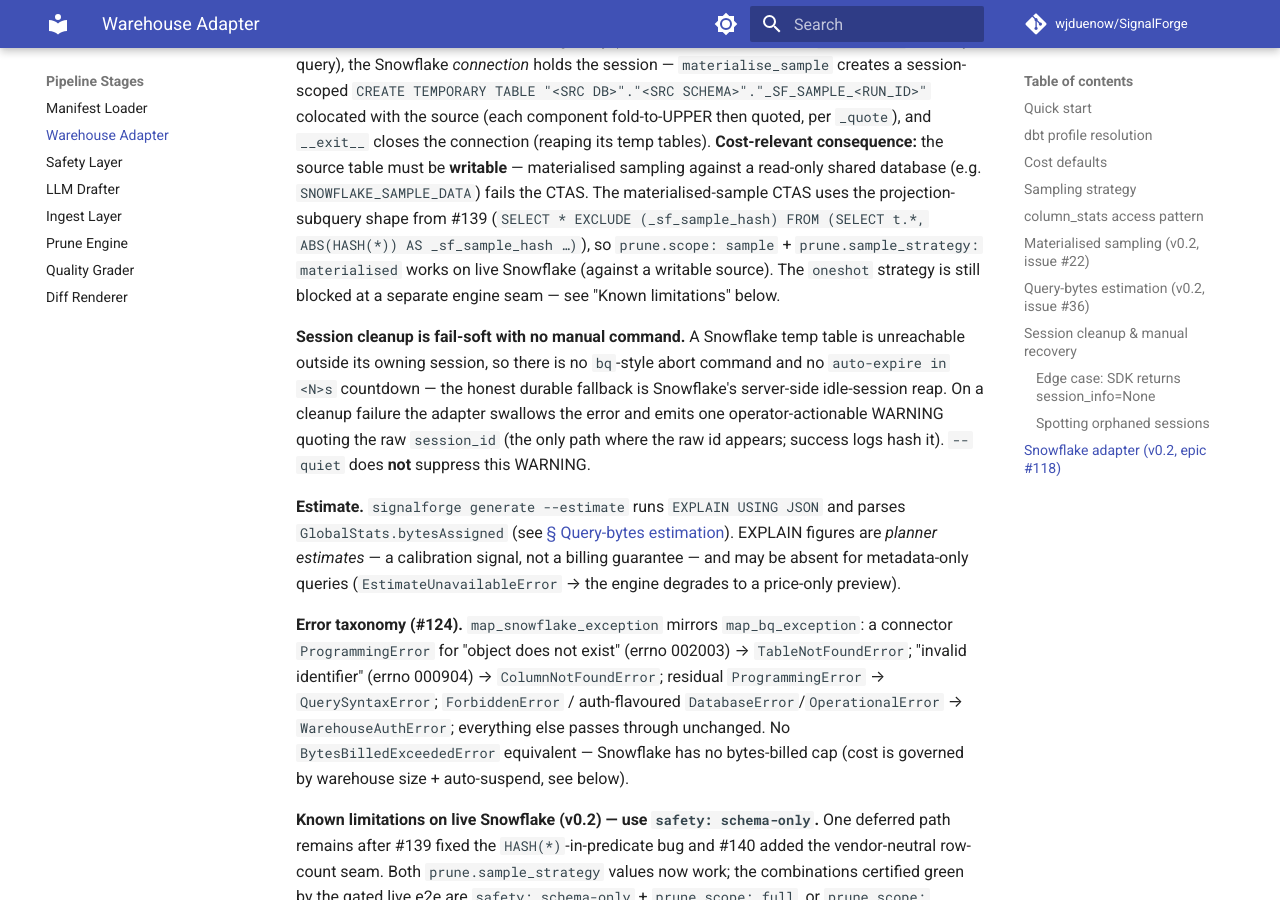
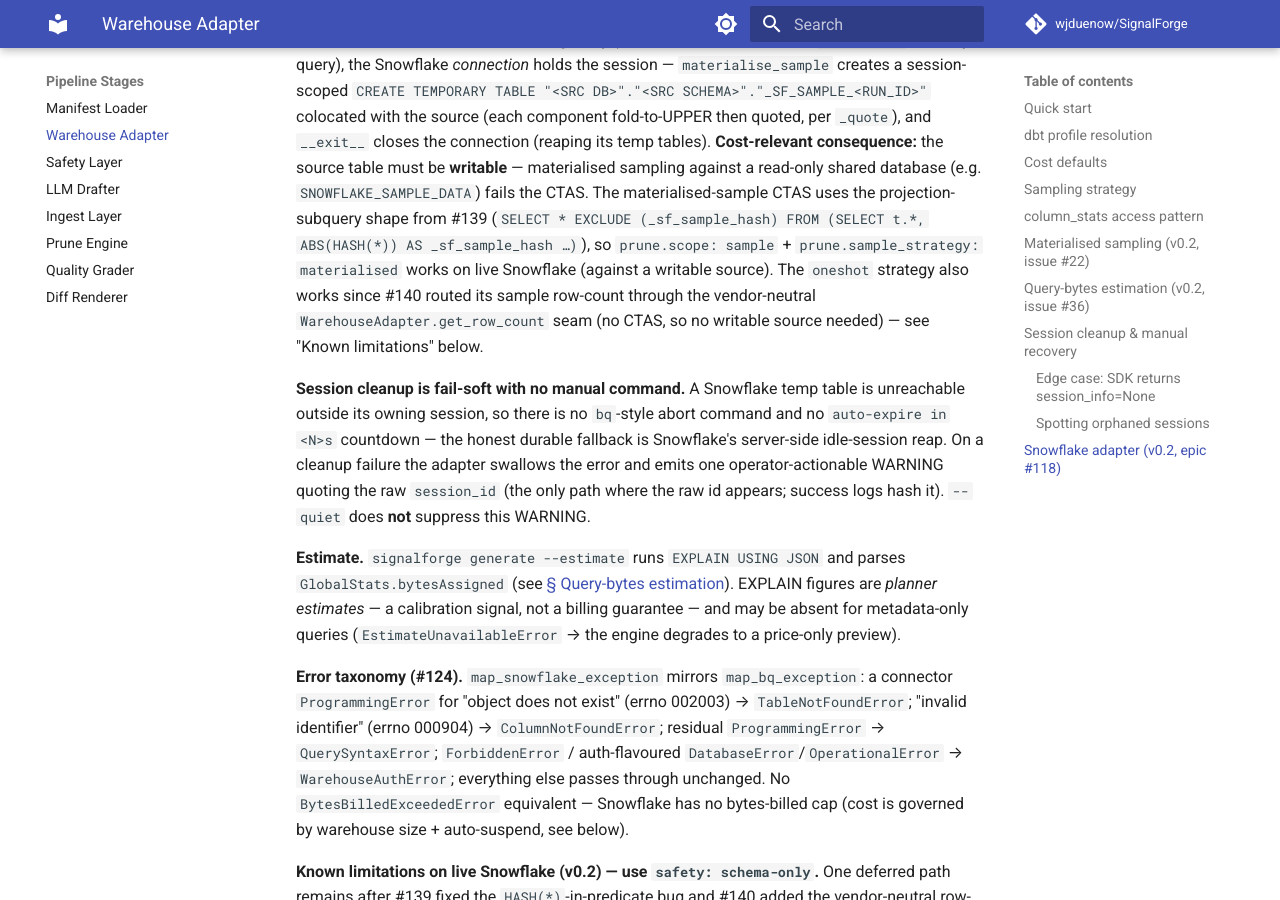
Before and after one commit to wjduenow/SignalForge, an MkDocs documentation site: the page built from docs/warehouse-adapter-ops.md, in a window 1280 px wide and 900 px high, scrolled down 12341 px. Built offline with MkDocs 1.6.1 and Material for MkDocs 9.7.7, drawn with Linux system fonts in a browser that asks for light colours; comment, search, counter and statistics services are not loaded; some of the changed text lies outside the part shown.

Commit message:
#140: Address PR review feedback
- engine: fail-loud message reports actual observed count (None vs 0)
- test stub: type _RowCountOnlyAdapter methods instead of suppressing
  no-untyped-def
- docs: resolve conflicting oneshot guidance (earlier paragraph still
  said blocked); note prune-live now covers materialised + oneshot

Co-Authored-By: Claude Opus 4.7 (1M context) <noreply@anthropic.com>

```diff
--- a/docs/warehouse-adapter-ops.md
+++ b/docs/warehouse-adapter-ops.md
@@ -616,8 +616,9 @@ materialised sampling against a read-only shared database (e.g.
 projection-subquery shape from #139 (`SELECT * EXCLUDE (_sf_sample_hash) FROM
 (SELECT t.*, ABS(HASH(*)) AS _sf_sample_hash …)`), so `prune.scope: sample` +
 `prune.sample_strategy: materialised` works on live Snowflake (against a
-writable source). The `oneshot` strategy is still blocked at a separate engine
-seam — see "Known limitations" below.
+writable source). The `oneshot` strategy also works since #140 routed its
+sample row-count through the vendor-neutral `WarehouseAdapter.get_row_count`
+seam (no CTAS, so no writable source needed) — see "Known limitations" below.
 
 **Session cleanup is fail-soft with no manual command.** A Snowflake temp
 table is unreachable outside its owning session, so there is no
```
Also changed, not shown: other parts of docs/warehouse-adapter-ops.md (+2 -2 lines), 2 other files.
